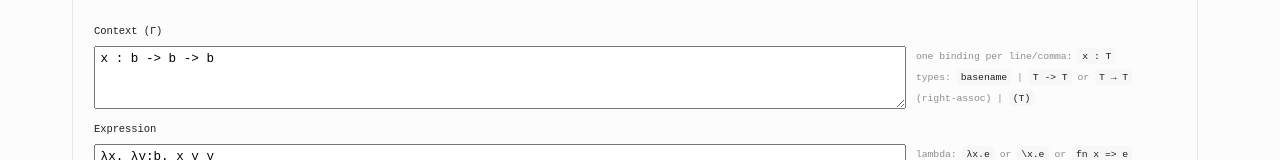
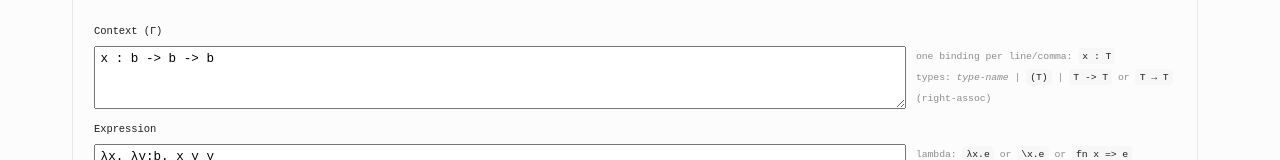
Before and after one commit to Dogeon188/tyrep, a React (Vite) app: page / in a window 1280 px wide. Shown: the top 160 px of the page. Built offline with nearby package versions, Linux system fonts and the light colour scheme.

Commit message:
Hide param type hints in visual proof tree, matching LaTeX export

```diff
--- a/src/App.tsx
+++ b/src/App.tsx
@@ -49,7 +49,7 @@ function App() {
             <div className="syntax-hint">
               <span>one binding per line/comma: <code>x : T</code></span>
               <br/>
-              <span>types: <code>basename</code> | <code>T -&gt; T</code> or <code>T → T</code> (right-assoc) | <code>(T)</code></span>
+              <span>types: <em>type-name</em> | <code>(T)</code> | <code>T -&gt; T</code> or <code>T → T</code> (right-assoc)</span>
             </div>
           </div>
         </label>
--- a/src/lambda/ProofTree.tsx
+++ b/src/lambda/ProofTree.tsx
@@ -138,8 +138,7 @@ function termNode(term: Term, ctx: Ctx, binderLabels: Map<string, BinderLabel>):
       const label = extended !== ctx ? binderLabels.get(JSON.stringify(extended)) : undefined
       return (
         <>
-          λ{label ? <VarBadge name={term.param} label={label} /> : term.param}
-          {term.paramType ? `:${typeToString(term.paramType)}` : ''}. {termNode(term.body, extended, binderLabels)}
+          λ{label ? <VarBadge name={term.param} label={label} /> : term.param}. {termNode(term.body, extended, binderLabels)}
         </>
       )
     }
```
